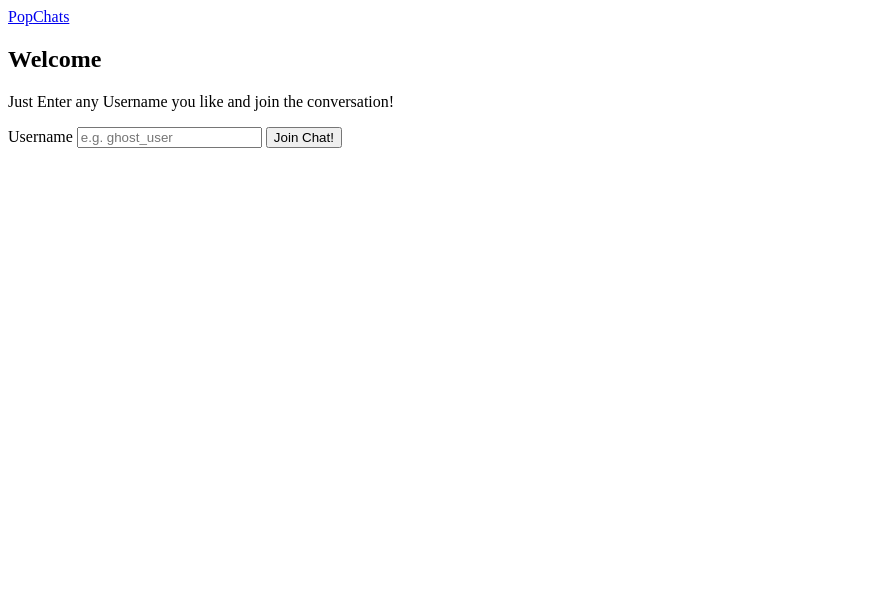
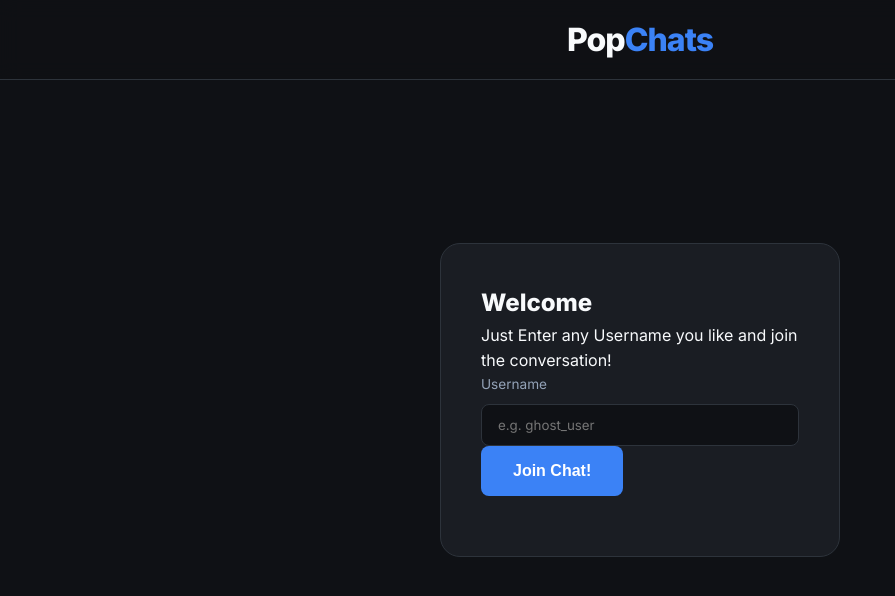
Before and after one commit to NILAY-KS07/PopChats, a plain HTML site: page login.html in a window 1280 px wide. Shown: the whole page, without its empty margins (0-895 px from the left). Drawn offline with Linux system fonts and the light colour scheme.

Commit message:
fix: Fix stylesheet link in login.html

```diff
--- a/login.html
+++ b/login.html
@@ -4,7 +4,7 @@
     <meta charset="UTF-8">
     <meta name="viewport" content="width=device-width, initial-scale=1.0, maximum-scale=1.0, user-scalable=no">
     <title>PopChats | Login</title>
-    <link rel="stylesheet" href="static/styles.css">
+    <link rel="stylesheet" href="static/style.css">
     <link rel="icon" type="image/png" href="static/favicon.png">
     <link href="https://fonts.googleapis.com/css2?family=Inter:wght@400;600;800&display=swap" rel="stylesheet">
 </head>
```
